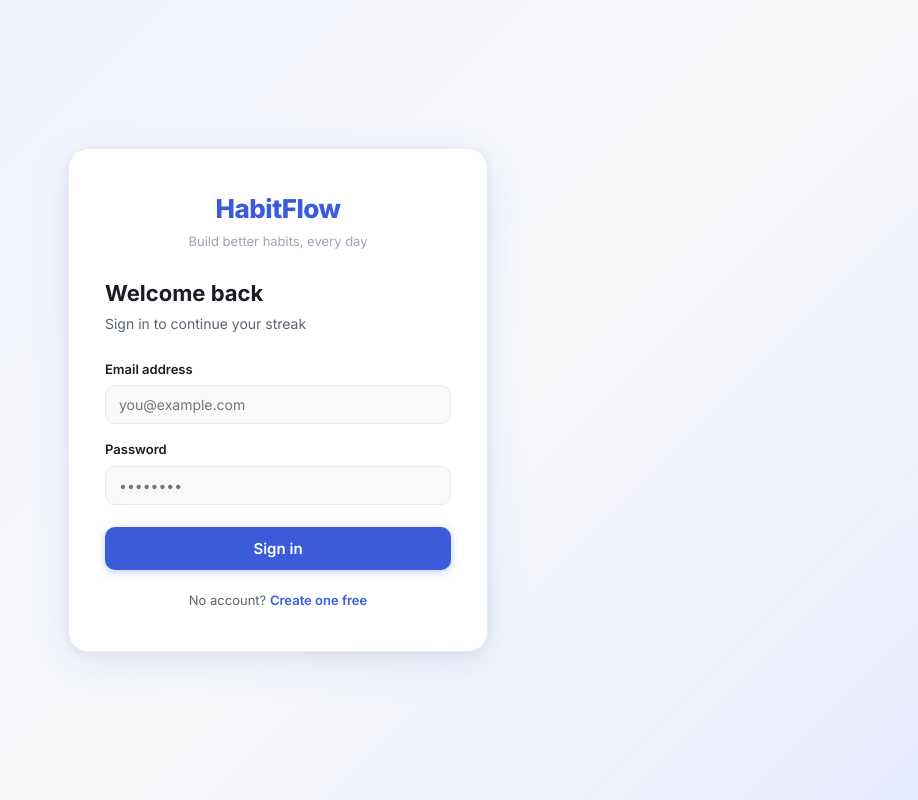
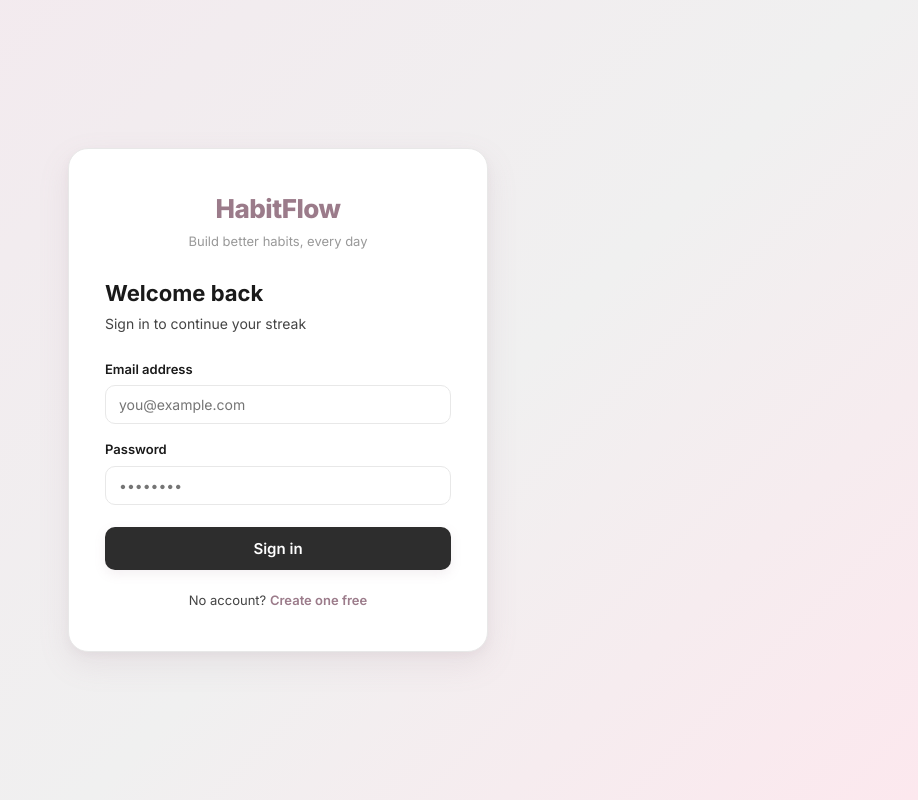
Before and after one commit to stellarrng/habit_tracker, a React (Vite) app in the folder frontend/: page /login in a window 1280 px wide. Shown: the whole page, without its empty margins (362-1280 px from the left). Built offline with nearby package versions, Linux system fonts and the light colour scheme.

Commit message:
fix: using global color pallette in login & register

```diff
--- a/frontend/src/pages/Auth/LoginPage.module.css
+++ b/frontend/src/pages/Auth/LoginPage.module.css
@@ -3,19 +3,19 @@
   display: flex;
   align-items: center;
   justify-content: center;
-  background: linear-gradient(135deg, #EEF2FF 0%, #F8F9FA 60%, #E7EBFF 100%);
+  background: linear-gradient(135deg, var(--color-primary-light) 0%, var(--bg-page) 60%, var(--color-accent-light) 100%);
   padding: 20px;
   font-family: 'Inter', system-ui, sans-serif;
 }
 
 .card {
-  background: #fff;
+  background: var(--bg-card);
   border-radius: 20px;
   padding: 40px 36px;
   width: 100%;
   max-width: 420px;
-  box-shadow: 0 12px 40px rgba(59,91,219,.12), 0 2px 8px rgba(0,0,0,.06);
-  border: 1px solid #E9ECEF;
+  box-shadow: var(--shadow-lg);
+  border: 1px solid var(--border);
 }
 
 .brand {
@@ -26,13 +26,13 @@
 .brandName {
   font-size: 26px;
   font-weight: 800;
-  color: #3B5BDB;
+  color: var(--color-primary);
   letter-spacing: -0.5px;
 }
 
 .brandSub {
   font-size: 13px;
-  color: #9EA6B5;
+  color: var(--text-muted);
   margin-top: 4px;
 }
 
@@ -40,22 +40,22 @@
   font-size: 22px;
   font-weight: 700;
   margin-bottom: 6px;
-  color: #1A1D23;
+  color: var(--text-primary);
 }
 
 .subtitle {
   font-size: 14px;
-  color: #5C6370;
+  color: var(--text-secondary);
   margin-bottom: 24px;
 }
 
 .errorBox {
-  background: #FFE3E3;
-  border: 1px solid #FFBEBE;
+  background: var(--color-danger-light);
+  border: 1px solid var(--color-danger);
   border-radius: 8px;
   padding: 10px 14px;
   font-size: 13px;
-  color: #C92A2A;
+  color: var(--color-danger-dark);
   font-weight: 500;
   margin-bottom: 18px;
   display: flex;
@@ -82,28 +82,28 @@
 .label {
   font-size: 13px;
   font-weight: 600;
-  color: #1A1D23;
+  color: var(--text-primary);
 }
 
 .input {
   padding: 10px 13px;
-  border: 1.5px solid #E9ECEF;
+  border: 1.5px solid var(--border);
   border-radius: 10px;
   font-size: 14px;
-  color: #1A1D23;
-  background: #F8F9FA;
+  color: var(--text-primary);
+  background: var(--bg-input);
   outline: none;
   font-family: inherit;
   transition: border-color 0.15s;
 }
 
 .input:focus {
-  border-color: #3B5BDB;
+  border-color: var(--color-primary);
 }
 
 .submitBtn {
-  background: #3B5BDB;
-  color: #fff;
+  background: var(--btn-primary-bg);
+  color: var(--btn-primary-text);
   border: none;
   border-radius: 10px;
   padding: 12px;
@@ -111,24 +111,24 @@
   font-weight: 600;
   cursor: pointer;
   margin-top: 6px;
-  box-shadow: 0 2px 8px rgba(59,91,219,.30);
+  box-shadow: var(--shadow-md);
   font-family: inherit;
   transition: all 0.15s;
 }
 
 .submitBtn:hover {
-  background: #2B49C4;
+  background: var(--color-primary-dark);
 }
 
 .footer {
   text-align: center;
   margin-top: 20px;
   font-size: 13px;
-  color: #5C6370;
+  color: var(--text-secondary);
 }
 
 .link {
-  color: #3B5BDB;
+  color: var(--color-primary);
   font-weight: 600;
   text-decoration: none;
 }
--- a/frontend/src/pages/Auth/RegisterPage.module.css
+++ b/frontend/src/pages/Auth/RegisterPage.module.css
@@ -3,19 +3,19 @@
   display: flex;
   align-items: center;
   justify-content: center;
-  background: linear-gradient(135deg, #EEF2FF 0%, #F8F9FA 60%, #E7EBFF 100%);
+  background: linear-gradient(135deg, var(--color-primary-light) 0%, var(--bg-page) 60%, var(--color-accent-light) 100%);
   padding: 20px;
   font-family: 'Inter', system-ui, sans-serif;
 }
 
 .card {
-  background: #fff;
+  background: var(--bg-card);
   border-radius: 20px;
   padding: 40px 36px;
   width: 100%;
   max-width: 420px;
-  box-shadow: 0 12px 40px rgba(59,91,219,.12), 0 2px 8px rgba(0,0,0,.06);
-  border: 1px solid #E9ECEF;
+  box-shadow: var(--shadow-lg);
+  border: 1px solid var(--border);
 }
 
 .brand {
@@ -26,13 +26,13 @@
 .brandName {
   font-size: 26px;
   font-weight: 800;
-  color: #3B5BDB;
+  color: var(--color-primary);
   letter-spacing: -0.5px;
 }
 
 .brandSub {
   font-size: 13px;
-  color: #9EA6B5;
+  color: var(--text-muted);
   margin-top: 4px;
 }
 
@@ -40,22 +40,22 @@
   font-size: 22px;
   font-weight: 700;
   margin-bottom: 6px;
-  color: #1A1D23;
+  color: var(--text-primary);
 }
 
 .subtitle {
   font-size: 14px;
-  color: #5C6370;
+  color: var(--text-secondary);
   margin-bottom: 24px;
 }
 
 .errorBox {
-  background: #FFE3E3;
-  border: 1px solid #FFBEBE;
+  background: var(--color-danger-light);
+  border: 1px solid var(--color-danger);
   border-radius: 8px;
   padding: 10px 14px;
   font-size: 13px;
-  color: #C92A2A;
+  color: var(--color-danger-dark);
   font-weight: 500;
   margin-bottom: 18px;
   display: flex;
@@ -82,28 +82,28 @@
 .label {
   font-size: 13px;
   font-weight: 600;
-  color: #1A1D23;
+  color: var(--text-primary);
 }
 
 .input {
   padding: 10px 13px;
-  border: 1.5px solid #E9ECEF;
+  border: 1.5px solid var(--border);
   border-radius: 10px;
   font-size: 14px;
-  color: #1A1D23;
-  background: #F8F9FA;
+  color: var(--text-primary);
+  background: var(--bg-input);
   outline: none;
   font-family: inherit;
   transition: border-color 0.15s;
 }
 
 .input:focus {
-  border-color: #3B5BDB;
+  border-color: var(--color-primary);
 }
 
 .submitBtn {
-  background: #3B5BDB;
-  color: #fff;
+  background: var(--btn-primary-bg);
+  color: var(--btn-primary-text);
   border: none;
   border-radius: 10px;
   padding: 12px;
@@ -111,24 +111,24 @@
   font-weight: 600;
   cursor: pointer;
   margin-top: 6px;
-  box-shadow: 0 2px 8px rgba(59,91,219,.30);
+  box-shadow: var(--shadow-md);
   font-family: inherit;
   transition: all 0.15s;
 }
 
 .submitBtn:hover {
-  background: #2B49C4;
+  background: var(--color-primary-dark);
 }
 
 .footer {
   text-align: center;
   margin-top: 20px;
   font-size: 13px;
-  color: #5C6370;
+  color: var(--text-secondary);
 }
 
 .link {
-  color: #3B5BDB;
+  color: var(--color-primary);
   font-weight: 600;
   text-decoration: none;
 }
```
